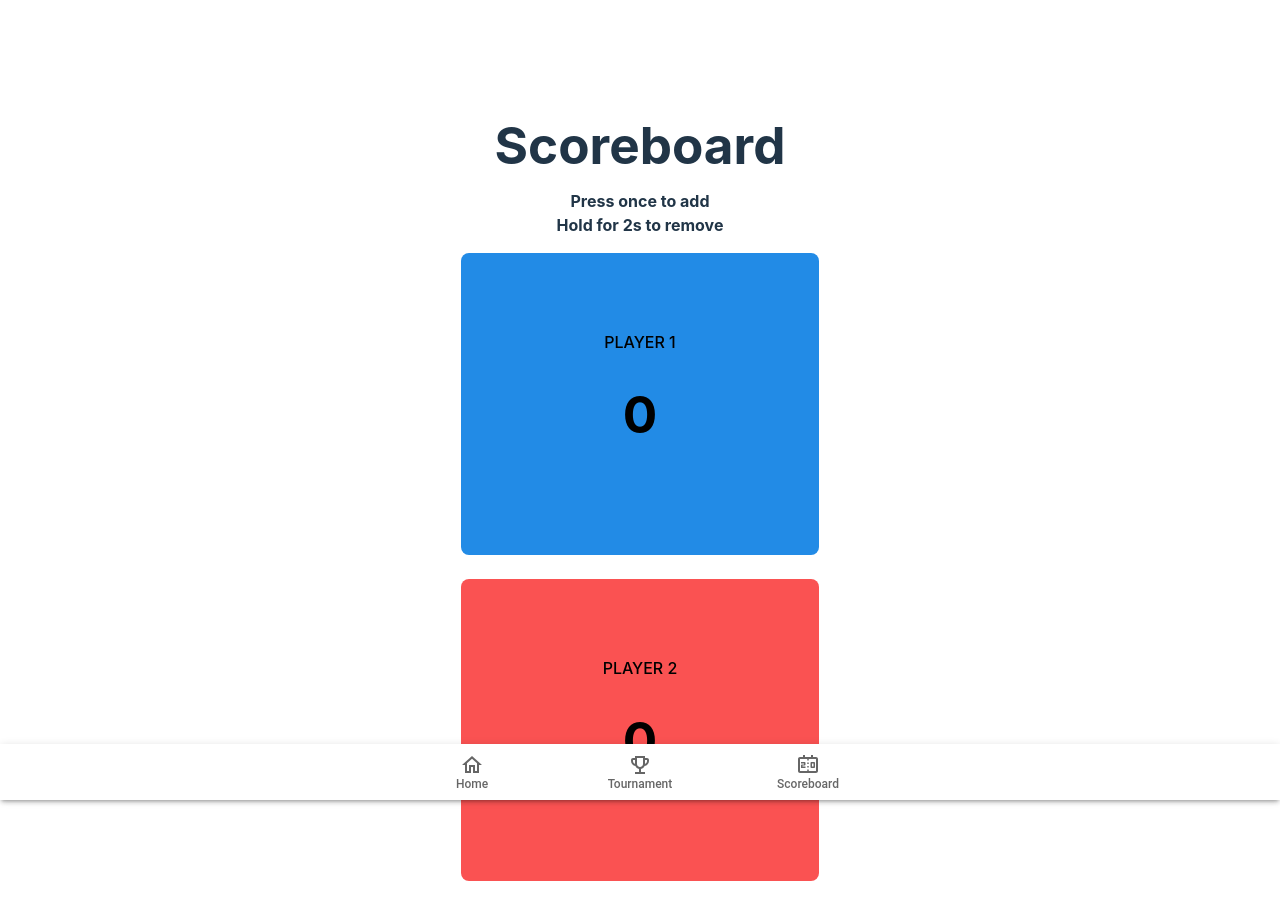
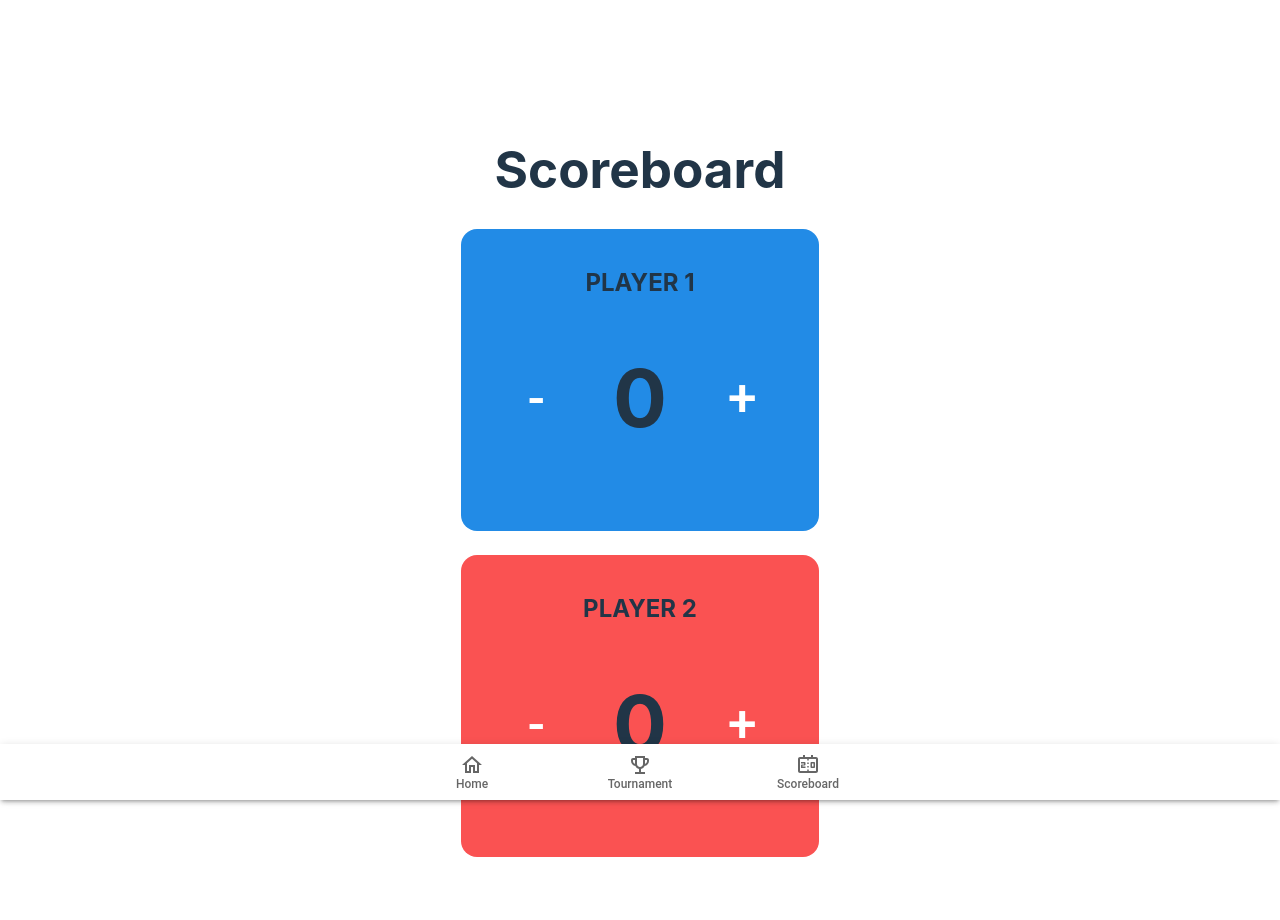
Before and after one commit to christianrazul/matchpoint, a React (Vite) app: page /scoreboard in a window 1280 px wide. Shown: the top 920 px of the page. Built offline with nearby package versions, Linux system fonts and the light colour scheme.

Commit message:
Update scoreboard functionality

```diff
--- a/src/App.css
+++ b/src/App.css
@@ -55,4 +55,23 @@
 
 .bottomNav {
   width: 100%;
+  position: fixed;
+  bottom: 0;
 }
+
+.scoreBox {
+  width: 358px;
+  height: 302px;
+  display: flex;
+  flex-direction: column;
+  justify-content: center;
+  border-radius: 1rem;
+}
+
+.scoreBox h1 {
+  font-size: 5rem;
+}
+
+.scoreBox h2 {
+  margin: 0;
+}
--- a/src/components/BottomNav.tsx
+++ b/src/components/BottomNav.tsx
@@ -4,7 +4,7 @@ import { Link, NavLink } from 'react-router-dom';
 
 const BottomNav = () => {
   return (
-    <Paper elevation={3} className='bottomNav' style={{ position: 'fixed', bottom: 0 }}>
+    <Paper elevation={3} className='bottomNav'>
       <BottomNavigation showLabels>
         <BottomNavigationAction label='Home' icon={<HomeOutlined />} />
         <BottomNavigationAction label='Tournament' icon={<EmojiEventsOutlined />} />
--- a/src/components/ScoreBox.tsx
+++ b/src/components/ScoreBox.tsx
@@ -1,3 +1,4 @@
+import { Box, Button } from '@mui/material';
 import { useEffect, useState } from 'react';
 
 interface Props {
@@ -12,11 +13,15 @@ const ScoreBox = ({ player, maxScore, onWinner, hasWon, reset }: Props) => {
   const [score, setScore] = useState(0);
   const playerColor = player === 1 ? '#228BE6' : '#FA5252';
 
-  const handleClick = () => {
+  const addScore = () => {
     setScore(score + 1);
     if (score === maxScore) {
       onWinner(player);
     }
+  };
+
+  const removeScore = () => {
+    setScore(score - 1);
   };
 
   // effect that resets the score when reset is true
@@ -27,10 +32,26 @@ const ScoreBox = ({ player, maxScore, onWinner, hasWon, reset }: Props) => {
   }, [reset]);
 
   return (
-    <button onClick={() => handleClick()} style={{ width: '358px', height: '302px', backgroundColor: playerColor }}>
-      PLAYER {player}
-      <h1>{score}</h1>
-    </button>
+    <div style={{ backgroundColor: playerColor }} className='scoreBox'>
+      <h2>PLAYER {player}</h2>
+      <Box sx={{ display: 'flex', justifyContent: 'space-between' }}>
+        <Button
+          onClick={removeScore}
+          style={{ fontSize: '52px', color: 'white', width: '100%', height: '100%' }}
+          disabled={score === 0}
+        >
+          -
+        </Button>
+        <h1>{score}</h1>
+        <Button
+          onClick={addScore}
+          style={{ fontSize: '52px', color: 'white', width: '100%', height: '100%' }}
+          disabled={score > maxScore || hasWon}
+        >
+          +
+        </Button>
+      </Box>
+    </div>
   );
 };
 
--- a/src/components/ScoreboardWinnerModal/ScoreboardWinnerModal.tsx
+++ b/src/components/ScoreboardWinnerModal/ScoreboardWinnerModal.tsx
@@ -11,11 +11,12 @@ const style = {
   top: '50%',
   left: '50%',
   transform: 'translate(-50%, -50%)',
-  width: 400,
-  bgcolor: 'background.paper',
-  border: '2px solid #000',
+  width: 300,
+  bgcolor: 'green',
   boxShadow: 24,
   p: 4,
+  borderRadius: 2,
+  textAlign: 'center',
 };
 
 interface Props {
@@ -29,18 +30,13 @@ export default function BasicModal({ hasWon, playerID, onResetClick }: Props) {
   const handleClose = () => setOpen(false);
 
   return (
-    <Modal
-      open={open}
-      onClose={handleClose}
-      aria-labelledby='modal-modal-title'
-      aria-describedby='modal-modal-description'
-    >
+    <Modal open={open} aria-labelledby='modal-modal-title' aria-describedby='modal-modal-description'>
       <Box sx={style}>
         <Typography id='modal-modal-title' variant='h6' component='h2'>
           Player {playerID} won!
         </Typography>
         <Typography id='modal-modal-description' sx={{ mt: 2 }}>
-          Good job!
+          Nice chamba
         </Typography>
         <IconButton
           onClick={() => {
--- a/src/main.tsx
+++ b/src/main.tsx
@@ -2,12 +2,16 @@ import React from 'react';
 import ReactDOM from 'react-dom/client';
 import App from './App.tsx';
 import './index.css';
+import { store } from './redux/store.ts';
 import { BrowserRouter } from 'react-router-dom';
+import { Provider } from 'react-redux';
 
 ReactDOM.createRoot(document.getElementById('root')!).render(
   <React.StrictMode>
     <BrowserRouter>
-      <App />
+      <Provider store={store}>
+        <App />
+      </Provider>
     </BrowserRouter>
   </React.StrictMode>
 );
--- a/src/pages/ScoreboardPage/ScoreboardPage.tsx
+++ b/src/pages/ScoreboardPage/ScoreboardPage.tsx
@@ -1,6 +1,6 @@
 import ScoreBox from '../../components/ScoreBox';
 import '../ScoreboardPage/ScoreboardPage.css';
-import { useState } from 'react';
+import { useEffect, useState } from 'react';
 import ScoreboardWinner from '../../components/ScoreboardWinnerModal/ScoreboardWinnerModal.tsx';
 
 const ScoreboardPage = () => {
@@ -8,13 +8,19 @@ const ScoreboardPage = () => {
   const [hasWon, setHasWon] = useState(false);
   const [reset, setReset] = useState(false);
 
+  useEffect(() => {
+    if (reset === true) {
+      setWinner(0);
+      setHasWon(false);
+      setReset(false);
+    }
+  }, [reset]);
+
   return (
     <>
       <div>
         <h1 style={{ margin: '0' }}>Scoreboard</h1>
         <div className='tips'>
-          <h4>Press once to add</h4>
-          <h4>Hold for 2s to remove</h4>
           {winner !== 0 ? (
             <ScoreboardWinner hasWon={hasWon} playerID={winner} onResetClick={reset => setReset(reset)} />
           ) : null}
--- /dev/null
+++ b/src/redux/counter.ts
@@ -0,0 +1,38 @@
+import { createSlice } from '@reduxjs/toolkit';
+import type { PayloadAction } from '@reduxjs/toolkit';
+import type { RootState } from './store';
+
+// Define a type for the slice state
+interface CounterState {
+  count: number;
+}
+
+// Define the initial state using that type
+const initialState: CounterState = {
+  count: 0,
+};
+
+export const counterSlice = createSlice({
+  name: 'counter',
+  // `createSlice` will infer the state type from the `initialState` argument
+  initialState,
+  reducers: {
+    increment: state => {
+      state.count += 1;
+    },
+    decrement: state => {
+      state.count -= 1;
+    },
+    // Use the PayloadAction type to declare the contents of `action.payload`
+    incrementByAmount: (state, action: PayloadAction<number>) => {
+      state.count += action.payload;
+    },
+  },
+});
+
+export const { increment, decrement, incrementByAmount } = counterSlice.actions;
+
+// Other code such as selectors can use the imported `RootState` type
+export const selectCount = (state: RootState) => state.counter.count;
+
+export default counterSlice.reducer;
--- a/src/redux/store.ts
+++ b/src/redux/store.ts
@@ -1,5 +1,14 @@
 import { configureStore } from '@reduxjs/toolkit';
+import counterReducer from './counter';
+// ...
 
-export default configureStore({
-  reducer: {},
+export const store = configureStore({
+  reducer: {
+    counter: counterReducer,
+  },
 });
+
+// Infer the `RootState` and `AppDispatch` types from the store itself
+export type RootState = ReturnType<typeof store.getState>;
+// Inferred type: {posts: PostsState, comments: CommentsState, users: UsersState}
+export type AppDispatch = typeof store.dispatch;
```
